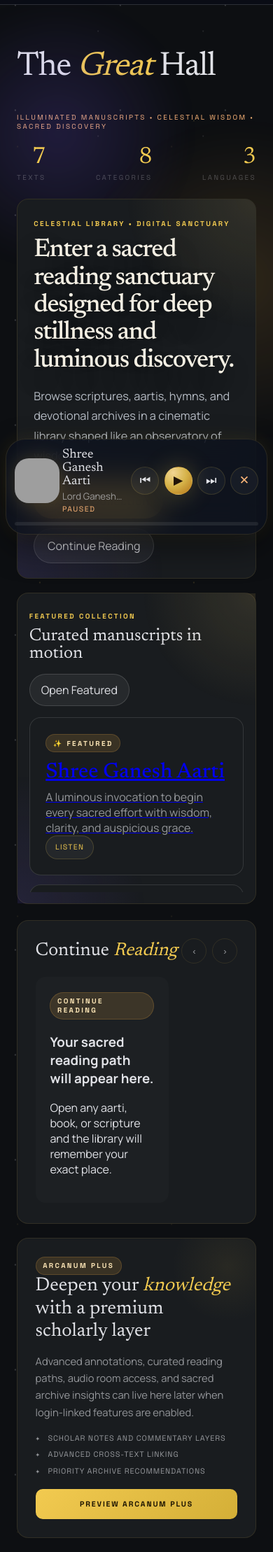
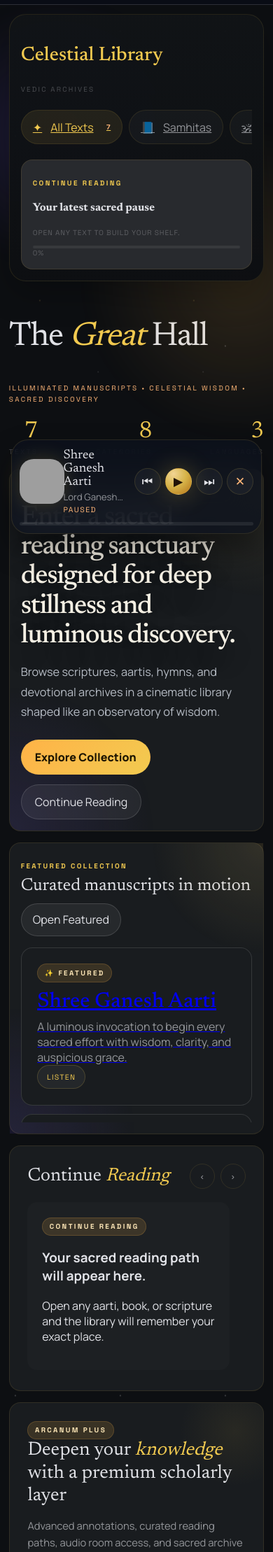
Before and after one commit to Sneh-Harsh/ScienceMeetSanatan, a Django app: page /library/ in a window 390 px wide. Shown: the part 64-2282 px from the top of the page at 70% size. Run offline with Django 4.2, Linux system fonts and the light colour scheme; some libraries are stand-ins or nearby versions; grey boxes are pictures that could not be loaded.

Commit message:
Remaking library page Take 1

```diff
--- a/accounts/baby_names_data.py
+++ b/accounts/baby_names_data.py
@@ -164,4 +164,4 @@ def load_baby_names() -> dict:
 
 
 def load_baby_names_json() -> str:
-    return
+    return json.dumps(load_baby_names(), ensure_ascii=False)
--- a/accounts/static/library/library.css
+++ b/accounts/static/library/library.css
@@ -3659,3 +3659,324 @@ body{
     grid-template-columns:1fr;
   }
 }
+
+/* Mobile and tablet polish */
+
+@media (max-width: 1200px){
+  .library-page,
+  .library-detail{
+    padding:5.6rem 1rem 7rem;
+  }
+
+  .library-layout{
+    grid-template-columns:1fr;
+    gap:1rem;
+  }
+
+  .library-side-nav{
+    display:grid;
+    position:relative;
+    top:auto;
+    min-height:auto;
+    padding:1rem;
+    border-right:0;
+    border:1px solid rgba(242,202,80,.1);
+    border-radius:24px;
+    background:linear-gradient(180deg, rgba(17,20,23,.96), rgba(13,15,18,.98));
+    box-shadow:0 18px 48px rgba(0,0,0,.24);
+  }
+
+  .library-side-nav__intro{
+    padding:0 0 .7rem;
+  }
+
+  .library-side-nav__group{
+    display:flex;
+    gap:.55rem;
+    overflow-x:auto;
+    padding:.15rem 0 .35rem;
+    scrollbar-width:none;
+    -webkit-overflow-scrolling:touch;
+  }
+
+  .library-side-nav__group::-webkit-scrollbar{
+    display:none;
+  }
+
+  .side-nav-item{
+    flex:0 0 auto;
+    width:auto;
+    margin-right:0;
+    padding:.78rem 1rem;
+    border-radius:999px;
+    border:1px solid rgba(242,202,80,.1);
+    background:rgba(255,255,255,.03);
+  }
+
+  .side-nav-item strong{
+    margin-left:.4rem;
+  }
+
+  .side-nav-item.is-active::before{
+    display:none;
+  }
+
+  .side-reading-progress{
+    margin:1rem 0 0;
+  }
+}
+
+@media (max-width: 768px){
+  .library-page,
+  .library-detail{
+    padding:5.25rem .8rem 7rem;
+  }
+
+  .library-main{
+    gap:1rem;
+  }
+
+  .page-hero{
+    gap:.7rem;
+  }
+
+  .hero-sub{
+    line-height:1.6;
+  }
+
+  .library-hero,
+  .continue-reading-grid,
+  .collection-shell,
+  .audio-hub-hero,
+  .audio-playlist-grid,
+  .karmic-grid,
+  .vault-grid{
+    grid-template-columns:1fr;
+    gap:1rem;
+  }
+
+  .hero-copy,
+  .hero-featured,
+  .library-panel,
+  .sidebar-card,
+  .audio-hub-spotlight,
+  .audio-hub-album,
+  .audio-playlist-card,
+  .audio-hub-section,
+  .karmic-panel,
+  .resonance-panel,
+  .vault-card,
+  .vault-add-card{
+    padding:1rem;
+  }
+
+  .hero-copy h1{
+    font-size:clamp(2rem, 10vw, 2.8rem);
+  }
+
+  .hero-featured__head,
+  .panel-top,
+  .collection-topbar,
+  .audio-hub-section__head,
+  .audio-hub-section__controls{
+    gap:.75rem;
+  }
+
+  .control-row{
+    display:grid;
+    grid-template-columns:1fr;
+    gap:.75rem;
+  }
+
+  .search-shell{
+    width:100%;
+    min-width:0;
+    min-height:54px;
+    border-radius:20px;
+    padding:0 .85rem;
+  }
+
+  .search-shell span{
+    font-size:1rem;
+  }
+
+  .search-shell input{
+    min-height:54px;
+    font-size:.98rem;
+  }
+
+  .filter-select{
+    width:100%;
+    min-width:0;
+    min-height:54px;
+    border-radius:20px;
+    padding:0 .9rem;
+  }
+
+  .view-toggle{
+    width:100%;
+    display:grid;
+    grid-template-columns:repeat(2, minmax(0, 1fr));
+    gap:.45rem;
+    padding:.35rem;
+    min-height:auto;
+  }
+
+  .view-toggle__btn{
+    min-width:0;
+    min-height:46px;
+  }
+
+  .collection-sidebar{
+    order:2;
+  }
+
+  .collection-main{
+    order:1;
+  }
+
+  .continue-rail--arcanum{
+    grid-auto-columns:minmax(74vw, 74vw);
+  }
+
+  .audio-shelf-rail{
+    grid-auto-columns:minmax(78vw, 78vw);
+  }
+
+  .audio-hub-spotlight__actions,
+  .audio-hub-spotlight__chips,
+  .audio-list-row__actions{
+    flex-wrap:wrap;
+  }
+
+  .audio-list-row{
+    grid-template-columns:56px minmax(0, 1fr);
+    gap:.8rem;
+  }
+
+  .audio-list-row__actions{
+    grid-column:1 / -1;
+  }
+
+  .audio-player-shell{
+    padding-bottom:calc(env(safe-area-inset-bottom, 0px) + .25rem);
+  }
+
+  .audio-mini-player{
+    width:min(92vw, 420px);
+    margin:0 auto .8rem;
+    grid-template-columns:52px minmax(0, 1fr) auto;
+    gap:.65rem;
+    padding:.72rem;
+    border-radius:24px;
+    box-shadow:0 22px 42px rgba(0,0,0,.42);
+  }
+
+  .audio-mini-actions{
+    gap:.38rem;
+  }
+
+  .audio-mini-btn{
+    width:38px;
+    height:38px;
+  }
+
+  .audio-mini-progress{
+    grid-column:1 / -1;
+  }
+
+  .audio-fullscreen{
+    padding:.35rem;
+  }
+
+  .audio-fullscreen__panel{
+    width:100%;
+    max-height:calc(100dvh - .7rem);
+    min-height:auto;
+    margin:0;
+    padding:1rem .9rem calc(1rem + env(safe-area-inset-bottom, 0px));
+    border-radius:28px;
+    overflow-y:auto;
+    -webkit-overflow-scrolling:touch;
+    overscroll-behavior:contain;
+    touch-action:pan-y;
+  }
+
+  .audio-fullscreen__topbar{
+    position:sticky;
+    top:0;
+    padding-bottom:.7rem;
+    margin-bottom:1rem;
+  }
+
+  .audio-fullscreen__body{
+    grid-template-columns:1fr;
+    gap:.9rem;
+  }
+
+  .audio-art-stage{
+    min-height:300px;
+    padding:1rem;
+  }
+
+  .audio-art-frame{
+    width:min(100%, 280px);
+    border-radius:26px;
+  }
+
+  .audio-track-meta{
+    padding:1rem;
+  }
+
+  .audio-track-meta h3{
+    font-size:1.6rem;
+    line-height:1.08;
+  }
+
+  .audio-track-meta__row{
+    flex-wrap:wrap;
+    justify-content:flex-start;
+  }
+
+  .audio-topbar-actions,
+  .audio-secondary-controls{
+    width:100%;
+    display:grid;
+    grid-template-columns:repeat(2, minmax(0, 1fr));
+    gap:.55rem;
+  }
+
+  .audio-control-btn{
+    width:52px;
+    height:52px;
+  }
+
+  .audio-control-btn--hero{
+    width:72px;
+    height:72px;
+  }
+
+  .audio-pill-btn,
+  .audio-volume-shell{
+    width:100%;
+    justify-content:center;
+  }
+
+  .audio-volume-range{
+    width:100%;
+    min-width:0;
+  }
+
+  .audio-insight-grid{
+    grid-template-columns:1fr;
+  }
+
+  .audio-queue-panel{
+    min-height:0;
+  }
+
+  .audio-queue-list{
+    max-height:none;
+    overflow:visible;
+  }
+}
--- a/accounts/templates/library.html
+++ b/accounts/templates/library.html
@@ -10,7 +10,7 @@
   <link href="https://fonts.googleapis.com/css2?family=Newsreader:opsz,wght@6..72,400;6..72,500;6..72,700&family=Manrope:wght@400;500;600;700;800&family=Space+Grotesk:wght@400;500;700&display=swap" rel="stylesheet" />
   <link rel="stylesheet" href="{% static 'header.css' %}" />
   <link rel="stylesheet" href="{% static 'baby_names.css' %}" />
-  <link rel="stylesheet" href="{% static 'library/library.css' %}?v=24" />
+  <link rel="stylesheet" href="{% static 'library/library.css' %}?v=25" />
 </head>
 <body>
   <header class="header">
@@ -537,6 +537,6 @@
 
   {{ library_payload|json_script:"libraryPayloadData" }}
   <script src="{% static 'header.js' %}"></script>
-  <script src="{% static 'library/library.js' %}?v=24"></script>
+  <script src="{% static 'library/library.js' %}?v=25"></script>
 </body>
 </html>
--- a/accounts/templates/library_detail.html
+++ b/accounts/templates/library_detail.html
@@ -10,7 +10,7 @@
   <link href="https://fonts.googleapis.com/css2?family=Newsreader:opsz,wght@6..72,400;6..72,500;6..72,700&family=Manrope:wght@400;500;600;700;800&family=Space+Grotesk:wght@400;500;700&display=swap" rel="stylesheet" />
   <link rel="stylesheet" href="{% static 'header.css' %}" />
   <link rel="stylesheet" href="{% static 'baby_names.css' %}" />
-  <link rel="stylesheet" href="{% static 'library/library.css' %}?v=24" />
+  <link rel="stylesheet" href="{% static 'library/library.css' %}?v=25" />
 </head>
 <body>
   <header class="header">
@@ -319,6 +319,6 @@
   </section>
 
   <script src="{% static 'header.js' %}"></script>
-  <script src="{% static 'library/library.js' %}?v=24"></script>
+  <script src="{% static 'library/library.js' %}?v=25"></script>
 </body>
 </html>
```
